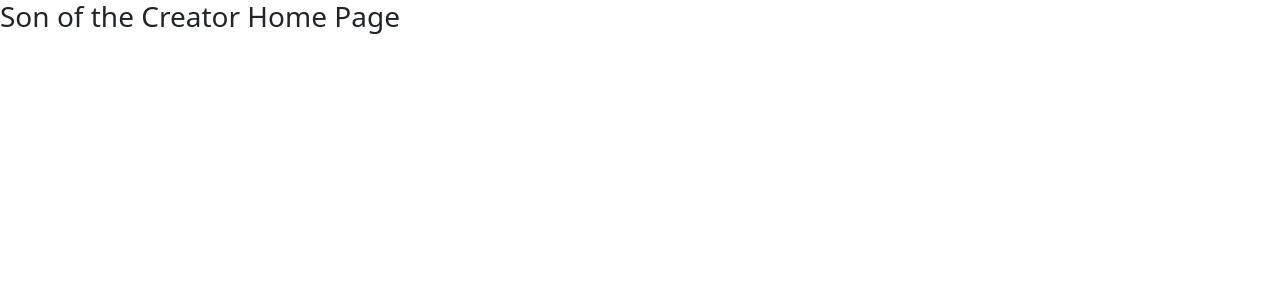
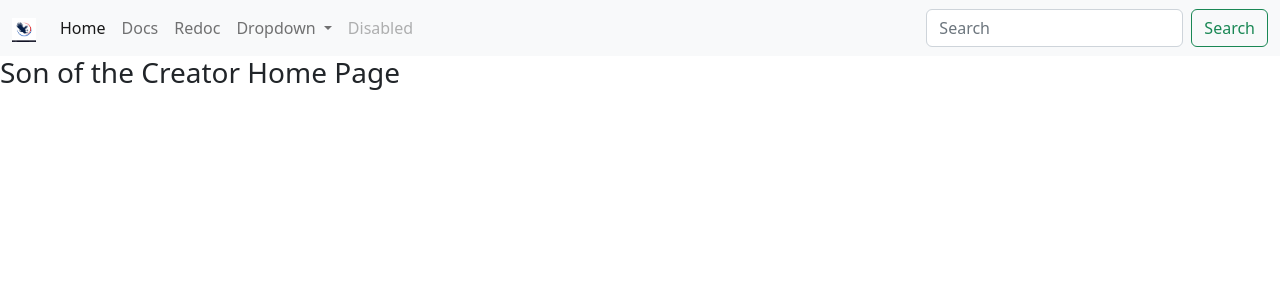
Before and after one commit to JosephJay494/Son-of-the-Creator2, a FastAPI app: page / in a window 1280 px wide. Shown: the top 300 px of the page. Run offline with FastAPI, Linux system fonts and the light colour scheme; parts of the project's set-up code (start-up, migrations or seed data) failed here and were passed over.

Commit message:
Add to exisiting repository

```diff
--- a/app/main.py
+++ b/app/main.py
@@ -3,6 +3,7 @@ from fastapi.middleware.cors import CORSMiddleware
 #from  database import engine
 from .routers import post, user, auth, vote, jps
 from .config import settings
+from fastapi.staticfiles import StaticFiles
 
 
 
@@ -14,6 +15,8 @@ print(settings.database_username)
 #models.Base.metadata.create_all(bind = engine)
 
 app = FastAPI()
+
+app.mount("/static", StaticFiles(directory="static"), name="static")
 
 
 origins = ["*"]
--- a/templates/base.html
+++ b/templates/base.html
@@ -6,6 +6,7 @@
     {% endblock %}
 </head>
 <body>
+    {% include 'navbar.html' %}
     {% block content %}
     {% endblock  %}
 <scripts>
--- /dev/null
+++ b/templates/navbar.html
@@ -0,0 +1,41 @@
+<nav class="navbar navbar-expand-lg bg-light">
+    <div class="container-fluid">
+      <a class="navbar-brand" href="#">
+        <img src="{{ url_for('static', path= 'images/logo.png')}}" alt="Logo" width="24" height="24">
+    </a>
+      <button class="navbar-toggler" type="button" data-bs-toggle="collapse" data-bs-target="#navbarSupportedContent" aria-controls="navbarSupportedContent" aria-expanded="false" aria-label="Toggle navigation">
+        <span class="navbar-toggler-icon"></span>
+      </button>
+      <div class="collapse navbar-collapse" id="navbarSupportedContent">
+        <ul class="navbar-nav me-auto mb-2 mb-lg-0">
+          <li class="nav-item">
+            <a class="nav-link active" aria-current="page" href="/">Home</a>
+          </li>
+          <li class="nav-item">
+            <a class="nav-link" href="/docs/">Docs</a>
+          </li>
+          <li class="nav-item">
+            <a class="nav-link" href="/redoc/">Redoc</a>
+          </li>
+          <li class="nav-item dropdown">
+            <a class="nav-link dropdown-toggle" href="#" role="button" data-bs-toggle="dropdown" aria-expanded="false">
+              Dropdown
+            </a>
+            <ul class="dropdown-menu">
+              <li><a class="dropdown-item" href="#">Creater User</a></li>
+              <li><a class="dropdown-item" href="#">login</a></li>
+              <li><hr class="dropdown-divider"></li>
+              <li><a class="dropdown-item" href="#">Something else here</a></li>
+            </ul>
+          </li>
+          <li class="nav-item">
+            <a class="nav-link disabled">Disabled</a>
+          </li>
+        </ul>
+        <form class="d-flex" role="search">
+          <input class="form-control me-2" type="search" placeholder="Search" aria-label="Search">
+          <button class="btn btn-outline-success" type="submit">Search</button>
+        </form>
+      </div>
+    </div>
+  </nav>
```
Also changed, not shown: README.md, static/images/logo.png (added).
